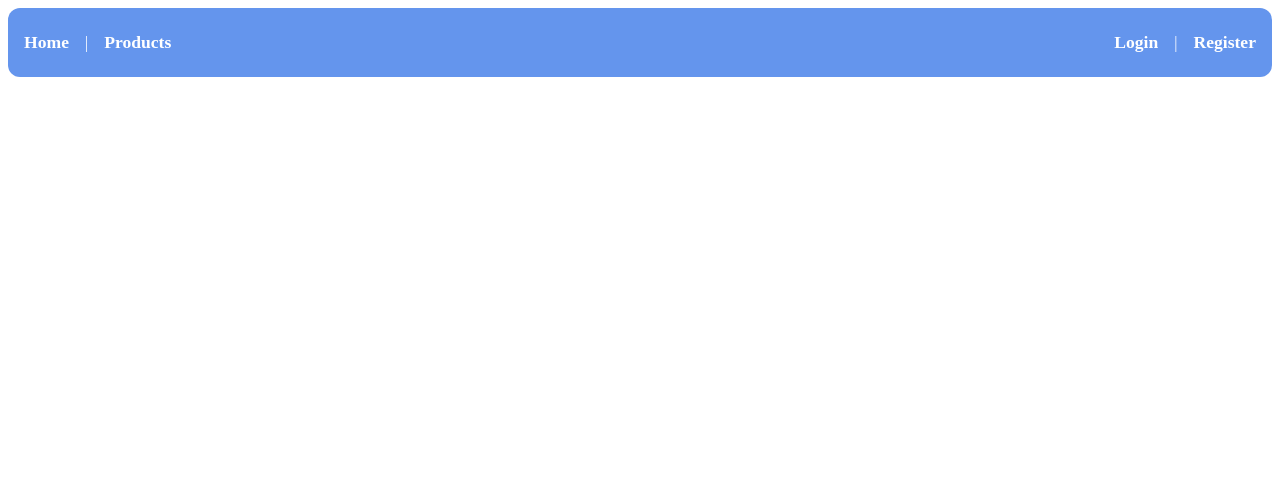
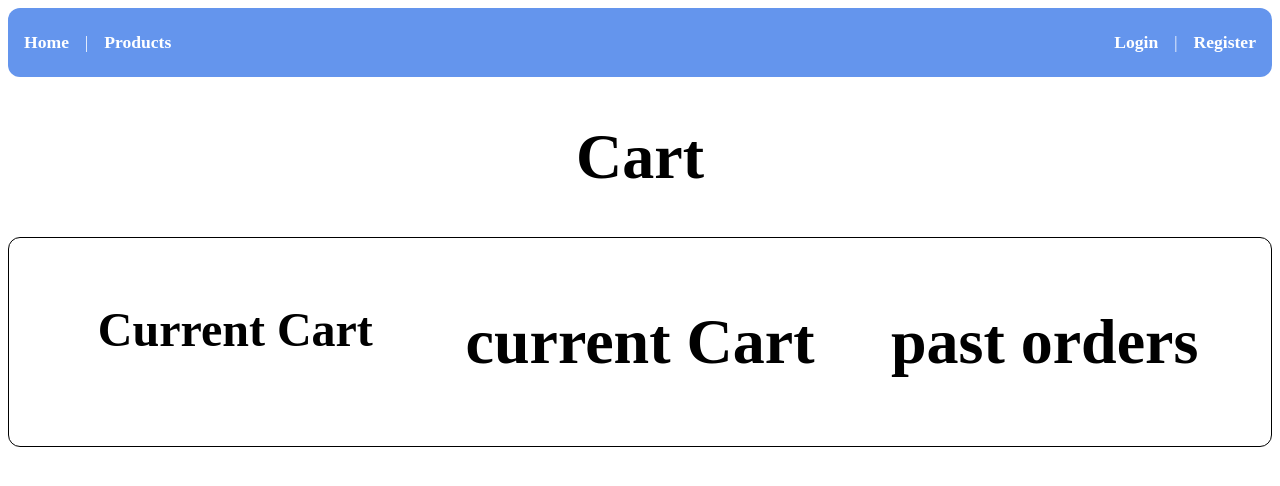
Before and after one commit to Matt-tedesco98/E-Commerce-App-Client-, a React (Create React App) app: page /cart in a window 1280 px wide. Shown: the top 486 px of the page. Built offline with nearby package versions, Linux system fonts and the light colour scheme; no server answers.

Commit message:
adding to cart works working on the cart page design and implementation

```diff
--- a/package.json
+++ b/package.json
@@ -14,6 +14,7 @@
     "passport-google-oauth20": "^2.0.0",
     "react": "^19.2.0",
     "react-dom": "^19.2.0",
+    "react-icons": "^5.5.0",
     "react-redux": "^9.2.0",
     "react-router-dom": "^7.9.4",
     "react-scripts": "5.0.1",
--- a/src/App.js
+++ b/src/App.js
@@ -5,6 +5,7 @@ import Login from "./pages/Login/Login";
 import AuthCallback from "./pages/AuthCallback/AuthCallback";
 import ProductPage from "./pages/products/ProductPage";
 import ProductDetails from "./pages/ProductDetails/ProductDetails";
+import Cart from "./pages/Cart/Cart";
 
 function App() {
     return (
@@ -17,6 +18,7 @@ function App() {
                 <Route path='/auth/callback' element={<AuthCallback/>}/>
                 <Route path='/products' element={<ProductPage/>}/>
                 <Route path='/products/:productid' element={<ProductDetails/>} />
+                <Route path='/cart' element={<Cart/>}/>
             </Routes>
         </BrowserRouter>
     )
--- /dev/null
+++ b/src/Components/CurrentCart/CurrentCart.css
@@ -0,0 +1,10 @@
+.current-cart {
+    display: grid;
+    grid-template-columns: repeat(3, 1fr);
+    padding: 24px;
+    border: 1px solid black;
+    border-radius: 12px;
+    grid-column: 1/2;
+
+
+}
--- /dev/null
+++ b/src/Components/CurrentCart/CurrentCart.js
@@ -0,0 +1,16 @@
+import React from 'react'
+import './CurrentCart.css'
+
+export default function CurrentCart() {
+    return (
+        <div className="current-cart">
+            <h2>Current Cart</h2>
+            <div className="cart">
+                <h1>current Cart</h1>
+            </div>
+            <div className="past_order">
+                <h1>past orders</h1>
+            </div>
+        </div>
+    )
+}
--- a/src/Components/NavBar/navBar.css
+++ b/src/Components/NavBar/navBar.css
@@ -54,3 +54,9 @@
 .logout-btn:hover {
     background-color: darkred;
 }
+
+.cart-icon {
+    font-size: 1.5rem;
+    cursor: pointer;
+
+}
--- a/src/Components/NavBar/navBar.js
+++ b/src/Components/NavBar/navBar.js
@@ -1,4 +1,5 @@
 import "./navBar.css"
+import { FaCartShopping } from "react-icons/fa6";
 import {Link, useNavigate} from "react-router-dom";
 import {useContext} from "react";
 import {AuthContext} from "../../context/AuthContext";
@@ -34,6 +35,7 @@ function NavBar() {
                 {!loading && user ?
                     <>
                         <span>Welcome, {user.firstname || 'Null'}</span>
+                        <FaCartShopping className="cart-icon" onClick={() => navigate("/cart")}/>
                         <button type="button"
                                 onClick={handleLogout}
                                 className="logout-btn">
--- /dev/null
+++ b/src/pages/Cart/Cart.js
@@ -0,0 +1,14 @@
+import React from 'react';
+import './cart.css'
+import CurrentCart from "../../Components/CurrentCart/CurrentCart";
+
+export default function Cart() {
+    return (
+        <header className="cart-header">
+            <h1>Cart</h1>
+        <div className="cart-main">
+            <CurrentCart/>
+        </div>
+        </header>
+    )
+}
--- /dev/null
+++ b/src/pages/Cart/cart.css
@@ -0,0 +1,5 @@
+.cart-header {
+    font-size: 2rem;
+    margin-bottom: 1rem;
+    text-align: center;
+}
--- a/src/pages/ProductDetails/ProductDetails.js
+++ b/src/pages/ProductDetails/ProductDetails.js
@@ -1,8 +1,10 @@
 import './ProductDetails.css';
-import {useEffect, useState, useMemo} from 'react';
+import {useEffect, useState, useMemo, useContext} from 'react';
 import {useParams, useNavigate} from 'react-router-dom';
+import {AuthContext} from "../../context/AuthContext";
 
 const API = 'http://localhost:4000/api';
+
 
 export default function ProductDetails() {
     const {productid} = useParams();
@@ -13,6 +15,7 @@ export default function ProductDetails() {
     const [error, setError] = useState('');
     const [adding, setAdding] = useState(false);
     const [added, setAdded] = useState(false);
+    const {user} = useContext(AuthContext);
 
     useEffect(() => {
         let cancelled = false;
@@ -45,29 +48,37 @@ export default function ProductDetails() {
     }, [product]);
 
     const addToCart = async () => {
+        if (!user){
+            navigate("/login");
+            return;
+        }
         try {
-            setAdding(true);
-            const res = await fetch(`${API}/cart`, {
+            setLoading(true);
+            const res = await fetch(`${API}/cart/add`, {
                 method: 'POST',
-                credentials: 'include',
+                credentials: "include",
                 headers: {
                     'Content-Type': 'application/json',
-                    Accept: 'application/json'
+                    'Accept': 'application/json'
                 },
-                body: JSON.stringify({productid: productid, quantity: 1}),
+                body: JSON.stringify({
+                    productid: productid,
+                    quantity: 1,
+                    userId: user.userid,
+                })
             });
+
             if (res.status === 401) {
-                navigate('/login');
+                navigate("/login");
                 return;
             }
-            if (!res.ok) {
-                throw new Error('Failed to add to cart');
-            }
-            setAdded(true);
+
+            if (!res.ok) throw new Error('failed to add to cart');
+            setAdding(true);
         } catch (e) {
             setError(e.message || 'Failed to add to cart');
         } finally {
-            setAdding(false);
+            setLoading(false);
         }
     };
 
```
Also changed, not shown: 2 other files (tests, documents, lock files or other folders).
